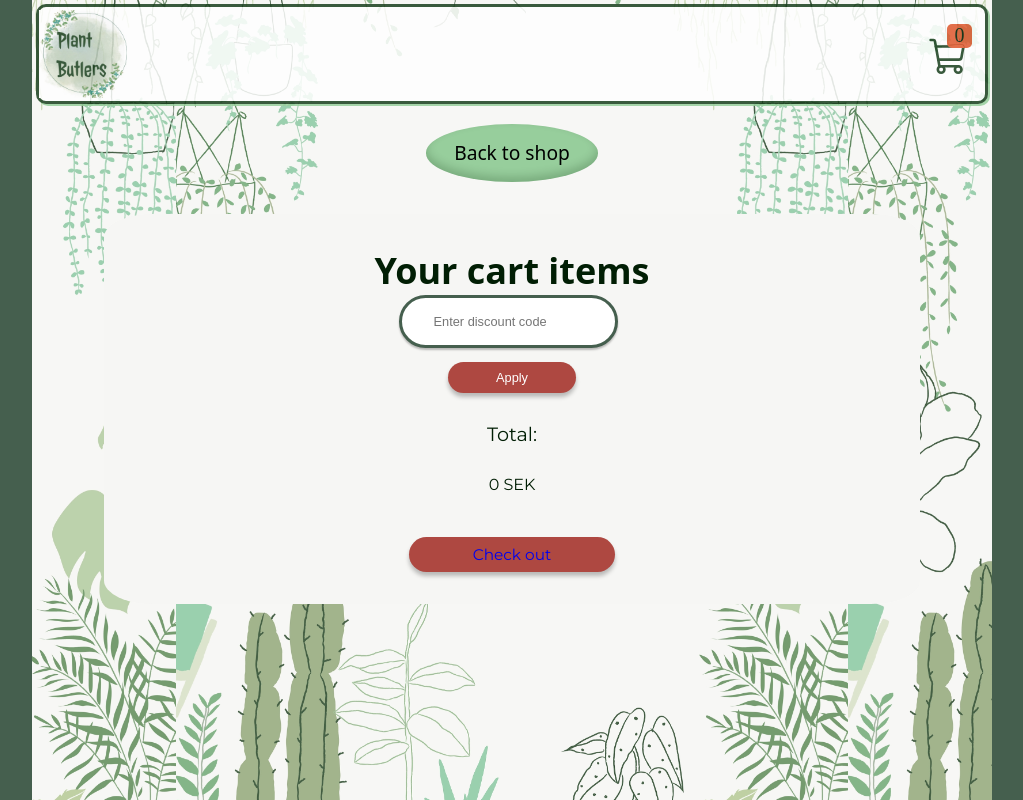
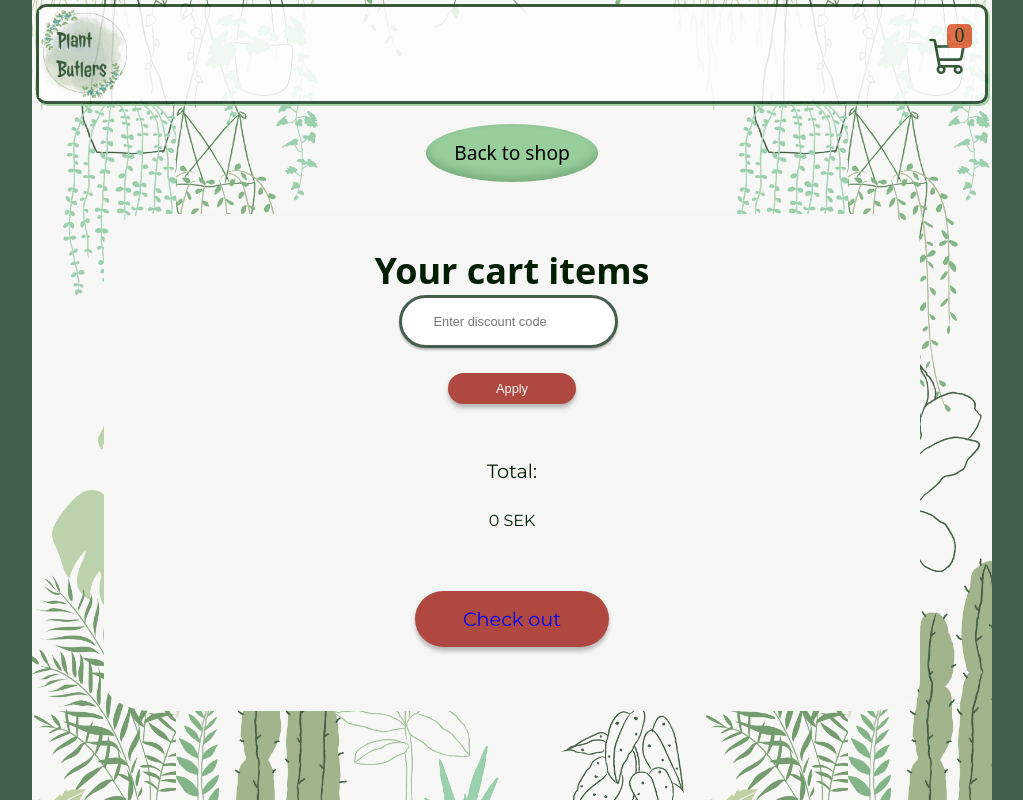
Before and after one commit to millalinden/Plant-Butler, a React (Vite) app: page /CartPage in a window 1280 px wide. Shown: the whole page, without its empty margins (128-1151 px from the left). Built offline with nearby package versions, Linux system fonts and the light colour scheme; a web font is replaced by a local one.

Commit message:
Styled cta-buttons

```diff
--- a/src/Components/Product/Product.module.css
+++ b/src/Components/Product/Product.module.css
@@ -1,11 +1,7 @@
-body {
-  overflow: auto;
-}
-
 .productsContainer {
   display: flex;
   flex-direction: row;
-  justify-content:space-between;
+  justify-content: space-between;
   background-color: #bcd2ac;
   align-items: center;
   opacity: 0.95;
@@ -22,7 +18,6 @@ body {
   flex-direction: column;
 }
 .img-price {
-
   display: flex;
   flex-direction: column;
 }
@@ -45,7 +40,6 @@ body {
   border-style: solid;
   border-color: #2f3d24;
   border-radius: 10px;
-
 }
 
 .cardName {
@@ -54,26 +48,20 @@ body {
   margin-top: 40px;
 }
 
-.cardPrice {
-
-}
-
 .addToCartButton {
-  margin-top: 70px;
-  position: relative;
-  background-color: #df582e;
-  border: 2px solid #2f3d24;
-  min-width: 100px;
-  padding-left: 10px;
-  padding-right: 10px;
-  height: 30px;
-  text-align: center;
-  padding-bottom: 5px;
-  border-radius: 15px;
+  color: var(--color-primary);
+  background-color: var(--color-cta-btn);
+  border-radius: 3em;
+  border: none;
+  padding: 1rem 3rem;
+  box-shadow: 0px 4px 4px 0px rgba(0, 0, 0, 0.25);
+  font-size: 1rem;
+  margin: 2em auto;
   text-decoration: none;
 }
 .addToCartButtonMain {
-  background-color: #df582e;
+  color: var(--primary);
+  background-color: var(--color-cta-btn);
   border: none;
   text-align: center;
 }
--- a/src/Pages/CartPage/CartPage.css
+++ b/src/Pages/CartPage/CartPage.css
@@ -16,11 +16,10 @@
   opacity: 1;
 }
 
-
 /* CART ITEM STYLING */
 
-.cartItem{
-  display:flex;
+.cartItem {
+  display: flex;
   flex-direction: row;
   align-items: center;
   gap: 0.5rem;
@@ -32,33 +31,26 @@
   margin-bottom: 1rem;
 }
 
-.productName{
+.productName {
   font-size: 0.6rem;
 }
 
-.item-price{
+.item-price {
   font-size: 0.6rem;
 }
 
-.description{
+.description {
   flex-wrap: wrap;
   width: 10rem;
 }
 
-.img{
+.img {
   width: 50px;
   height: 50px;
   margin-top: 1rem;
 }
 
-.plusBtn {
-  border: none;
-  padding: 0;
-  background: none;
-  cursor: pointer;
-  font-size: 1rem;
-  color: var(--color-primary-2);
-}
+.plusBtn,
 .minusBtn {
   border: none;
   padding: 0;
@@ -88,15 +80,15 @@
   margin-right: 0.5rem;
 }
 .discountSubmit {
-  font-size: 0.6rem;
-  color: white;
-  background-color: #ae4841;
-  border-radius: 10rem;
+  color: var(--color-primary);
+  background-color: var(--color-cta-btn);
+  border-radius: 3em;
   border: none;
-  padding: 0.5rem;
+  padding: 1rem 3rem;
   box-shadow: 0px 4px 4px 0px rgba(0, 0, 0, 0.25);
-  margin-top: 0.9rem;
-  cursor: pointer;
+  font-size: 1rem;
+  margin: 2em auto;
+  text-decoration: none;
 }
 .discountInput {
   margin-bottom: 1rem;
@@ -127,17 +119,16 @@
   transition: 500ms;
 }
 
-
 .checkOutBtn {
-  color: white;
-  background-color: #ae4841;
-  border-radius: 10rem;
+  color: var(--color-primary);
+  background-color: var(--color-cta-btn);
+  border-radius: 3em;
   border: none;
-  padding: 0.5rem 4rem 0.5rem 4rem;
+  padding: 1rem 3rem;
   box-shadow: 0px 4px 4px 0px rgba(0, 0, 0, 0.25);
-  font-size: 0.8rem;
-  margin-top: 0.9rem;
-  cursor: pointer;
+  font-size: 1rem;
+  margin: 2em auto;
+  text-decoration: none;
 }
 
 .totalCounter {
@@ -160,11 +151,11 @@
     align-items: center;
   }
 
-  .title{
+  .title {
     margin-bottom: 2rem;
   }
 
-  .cartItem{
+  .cartItem {
     margin: 1rem;
     gap: 5em;
     width: 90%;
@@ -174,29 +165,30 @@
     padding: 1rem;
   }
 
-  .img{
+  .img {
     width: 100px;
     height: 100px;
   }
 
-  .description{
+  .description {
     display: flex;
     flex-direction: row;
     width: 15rem;
   }
-  .productName{
+  .productName {
     width: 5rem;
     font-size: 0.8rem;
   }
 
-  .item-price{
+  .item-price {
     font-size: 0.8rem;
   }
   .discountSubmit {
     font-size: 0.8rem;
-    padding: 0.5rem 3rem 0.5rem 3rem;  }
+    padding: 0.5rem 3rem 0.5rem 3rem;
+  }
 
-  .discountInput{
+  .discountInput {
     display: flex;
     flex-direction: column;
     justify-content: center;
--- a/src/Pages/CartPage/CartPage.jsx
+++ b/src/Pages/CartPage/CartPage.jsx
@@ -71,12 +71,14 @@ const CartPage = () => {
                 type="text"
                 placeholder="Enter discount code"
               />
-              <input
+              <button
                 className="discountSubmit"
                 type="submit"
                 value="Apply"
                 onClick={handleClick}
-              />
+              >
+                Apply
+              </button>
             </div>
             <div className="discountMessage"></div>
             <div className="totalCounter">
--- a/src/Pages/LandingPage/LandingPage.module.css
+++ b/src/Pages/LandingPage/LandingPage.module.css
@@ -1,3 +1,15 @@
+.mainLogo {
+  display: block;
+  margin: auto;
+  opacity: 0.95;
+  border-color: darkolivegreen;
+  border-style: groove;
+  width: 250px;
+  height: 240px;
+  border-radius: 100%;
+  background-color: white;
+}
+
 .landing .landingBtnContainer {
   display: flex;
   padding-top: 10px;
@@ -21,18 +33,6 @@
   cursor: pointer;
 }
 
-.mainLogo {
-  display: block;
-  margin: auto;
-  opacity: 0.95;
-  border-color: darkolivegreen;
-  border-style: groove;
-  width: 250px;
-  height: 240px;
-  border-radius: 100%;
-  background-color: white;
-}
-
 .landingBtn:hover {
   box-shadow: inset 0 -10px 10px rgba(0, 15, 2, 0.2);
   background-color: var(--color-primary-btn-hover);
@@ -40,7 +40,6 @@
 }
 @media (max-width: 64em) {
   .landingBtn {
-    color: salmon; /*test*/
     width: 6.5em;
     height: 2em;
   }
--- a/src/Pages/PlantDetective/PlantDetective.module.css
+++ b/src/Pages/PlantDetective/PlantDetective.module.css
@@ -23,14 +23,15 @@ input {
   font-size: 1rem;
 }
 .btn {
-  color: white;
+  color: var(--color-primary);
   background-color: var(--color-cta-btn);
-  border-radius: 2em;
+  border-radius: 3em;
   border: none;
-  padding: 0.5rem 0.9375rem 0.5rem 1rem;
+  padding: 1rem 3rem;
   box-shadow: 0px 4px 4px 0px rgba(0, 0, 0, 0.25);
-  font-size: 0.6rem;
+  font-size: 1rem;
   margin: 2em auto;
+  text-decoration: none;
 }
 
 img {
--- a/src/index.css
+++ b/src/index.css
@@ -63,6 +63,9 @@ strong {
   font-weight: bolder;
 }
 
+button {
+  cursor: pointer;
+}
 /* Global */
 :root {
   --color-primary: hsl(60, 11%, 96%);
@@ -70,7 +73,7 @@ strong {
   --color-primary-font: hsl(126, 94%, 6%);
   --color-primary-btn: hsl(125, 36%, 70%, 100%);
   --color-primary-btn-hover: rgb(107, 149, 111);
-  --color-cta-btn: hsl(14, 73%, 53%);
+  --color-cta-btn: hsl(4, 46%, 47%);
 }
 html,
 body {
```
